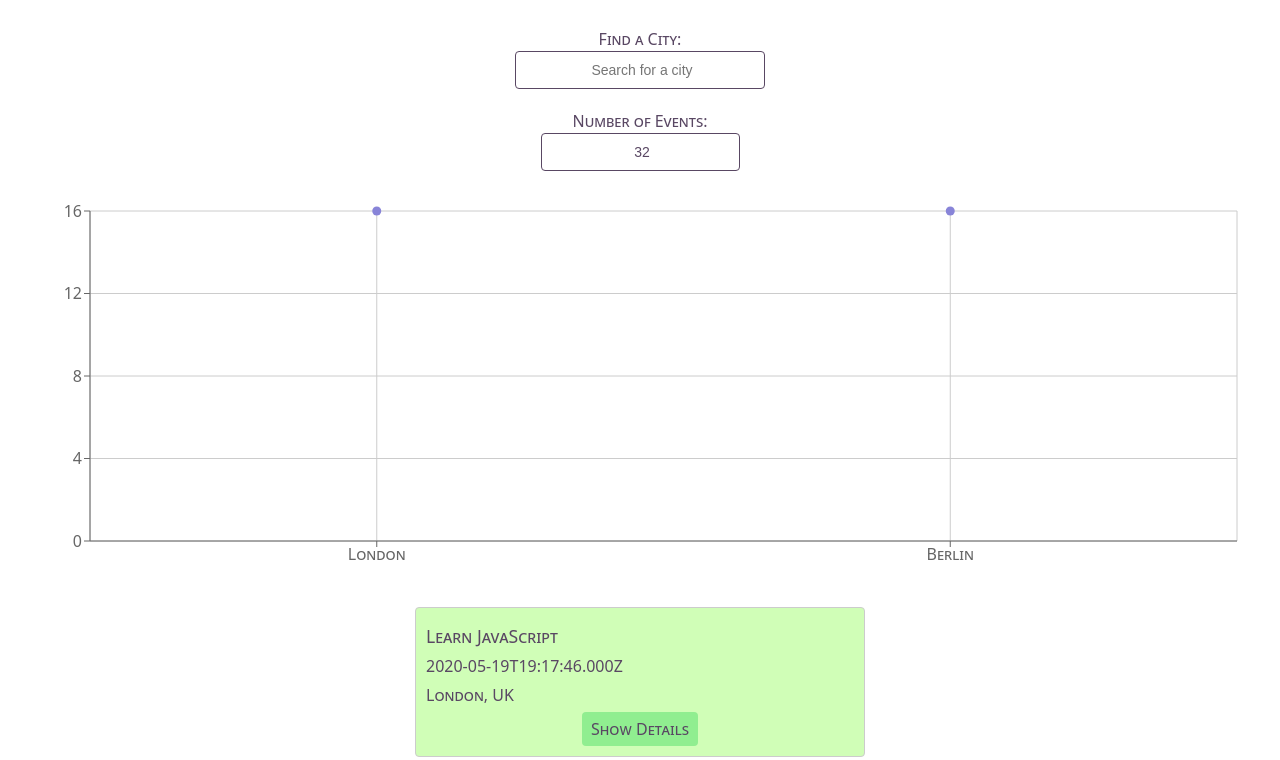
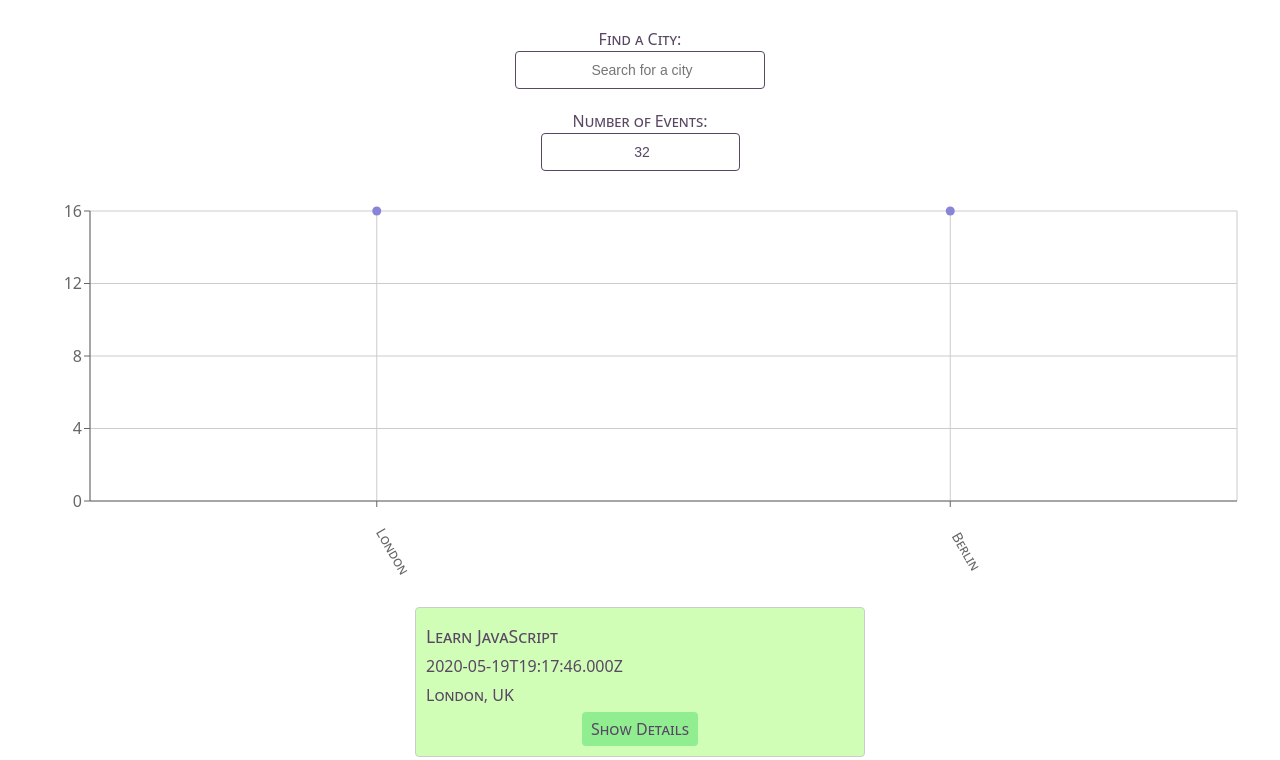
Before and after one commit to CincinnatiKid428/meet, a React (Vite) app: page / in a window 1280 px wide. Shown: the part 465-1225 px from the top of the page. Built offline with nearby package versions, Linux system fonts and the light colour scheme.

Commit message:
Update CityEventsChart.jsx
Changed properties of <ScatterChart /> for <XAxis> and the bottom margin

```diff
--- a/src/components/CityEventsChart.jsx
+++ b/src/components/CityEventsChart.jsx
@@ -22,7 +22,7 @@ const CityEventsChart = ({ allLocations, events }) => {
   const getData = () => {
     const data = allLocations.map((location) => {
       const count = events.filter((event) => event.location === location).length
-      const city = location.split(', ')[0]
+      const city = location.split((/, | -/))[0]
       console.log(`CityEventsChart.jsx|getData()|{city, count} is {${city}, ${count}}`);
       return { city, count };
     });
@@ -36,12 +36,12 @@ const CityEventsChart = ({ allLocations, events }) => {
         margin={{
           top: 20,
           right: 20,
-          bottom: 20,
+          bottom: 60,
           left: 20,
         }}
       >
         <CartesianGrid />
-        <XAxis type="category" dataKey="city" name="City" />
+        <XAxis type="category" dataKey="city" name="City" angle={60} interval={0} tick={{ dx: 20, dy: 40, fontSize: 14 }} />
         <YAxis type="number" dataKey="count" name="Number of events" />
         <Tooltip cursor={{ strokeDasharray: '3 3' }} />
         <Scatter name="A school" data={data} fill="#8884d8" />
```
